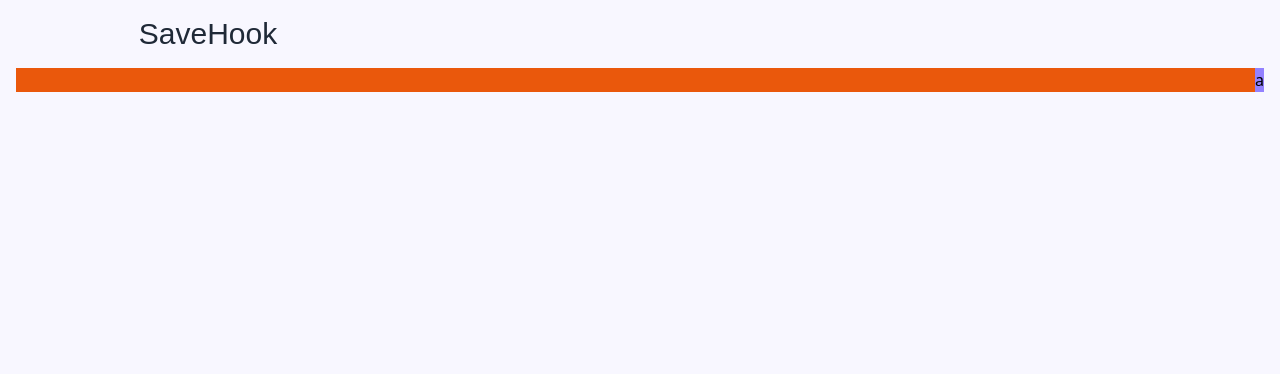
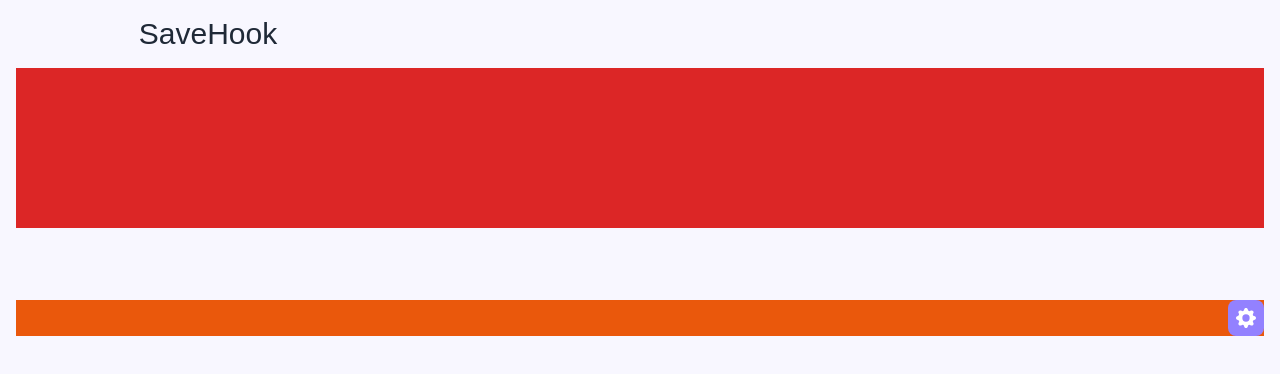
Before and after one commit to williambaele/savehook-extension, a browser extension: page index.html in a window 1280 px wide. Drawn offline with Linux system fonts and the light colour scheme.

Commit message:
First commit

```diff
--- a/index.html
+++ b/index.html
@@ -5,14 +5,35 @@
   <meta name="viewport" content="width=device-width, initial-scale=1.0">
   <link href="/dist/output.css" rel="stylesheet">
 </head>
-<body class="min-h-fit bg-[#f8f7ff] m-4 min-w-fit relative gap-4 flex flex-col">
-  <div class="text-gray-800 w-96 min-h-full mb-10">
-    <h1 class="text-3xl font-medium text-center">
-      SaveHook
-    </h1>
-  </div>
-  <div class="absolute bottom-0 bg-orange-600 right-0 left-0 min-h-fit mt-10 flex justify-end w-full">
-    <button class="bg-[#9381ff]">a</button>
+<body class="min-h-fit bg-[#f8f7ff] m-4 min-w-fit">
+  <div class="relative gap-4 flex flex-col h-80">
+    <!-- TITLE -->
+    <div class="text-gray-800 w-96">
+      <h1 class="text-3xl font-medium text-center">
+        SaveHook
+      </h1>
+    </div>
+    <!-- BODY -->
+    <div class="maincontent min-h-fit  bg-purple-600 z-1">
+      <div class="h-40 flex items-start bg-red-600">
+        <div class="grid grid-cols-4 gap-4">
+          <div class="col-span-1">
+
+          </div>
+          <div class="col-span-3">
+
+          </div>
+        </div>
+      </div>
+    </div>
+    <!-- SETTINGS -->
+    <div class="absolute bottom-0 bg-orange-600 right-0 left-0 min-h-fit flex justify-end w-full">
+      <button class="p-2 bg-[#9381ff] rounded-lg">
+        <svg xmlns="http://www.w3.org/2000/svg" width="20" height="20" fill="#FFFFFF" class="bi bi-gear-fill" viewBox="0 0 16 16" class="rotate-180 transition delay-150 duration-300">
+          <path d="M9.405 1.05c-.413-1.4-2.397-1.4-2.81 0l-.1.34a1.464 1.464 0 0 1-2.105.872l-.31-.17c-1.283-.698-2.686.705-1.987 1.987l.169.311c.446.82.023 1.841-.872 2.105l-.34.1c-1.4.413-1.4 2.397 0 2.81l.34.1a1.464 1.464 0 0 1 .872 2.105l-.17.31c-.698 1.283.705 2.686 1.987 1.987l.311-.169a1.464 1.464 0 0 1 2.105.872l.1.34c.413 1.4 2.397 1.4 2.81 0l.1-.34a1.464 1.464 0 0 1 2.105-.872l.31.17c1.283.698 2.686-.705 1.987-1.987l-.169-.311a1.464 1.464 0 0 1 .872-2.105l.34-.1c1.4-.413 1.4-2.397 0-2.81l-.34-.1a1.464 1.464 0 0 1-.872-2.105l.17-.31c.698-1.283-.705-2.686-1.987-1.987l-.311.169a1.464 1.464 0 0 1-2.105-.872l-.1-.34zM8 10.93a2.929 2.929 0 1 1 0-5.86 2.929 2.929 0 0 1 0 5.858z"/>
+        </svg>
+      </button>
+    </div>
   </div>
 </body>
 </html>
```
Also changed, not shown: dist/output.css.
